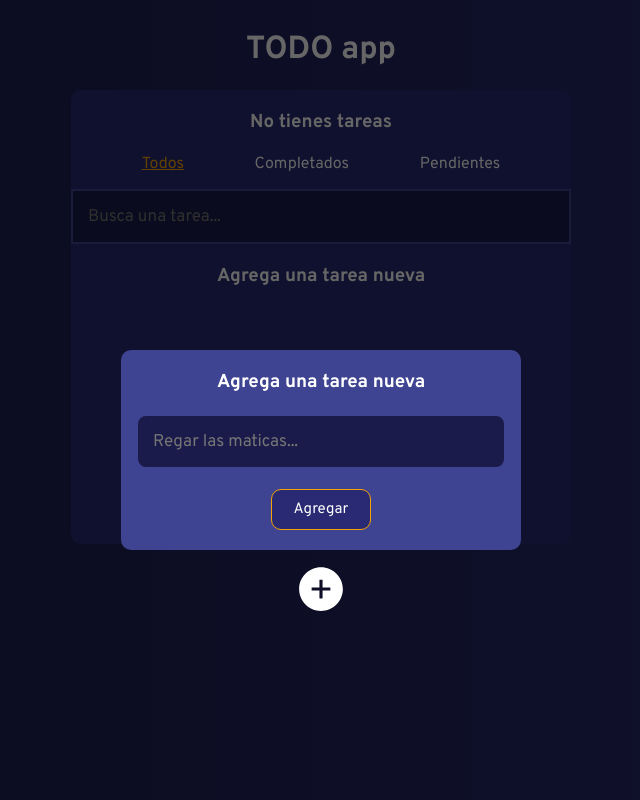
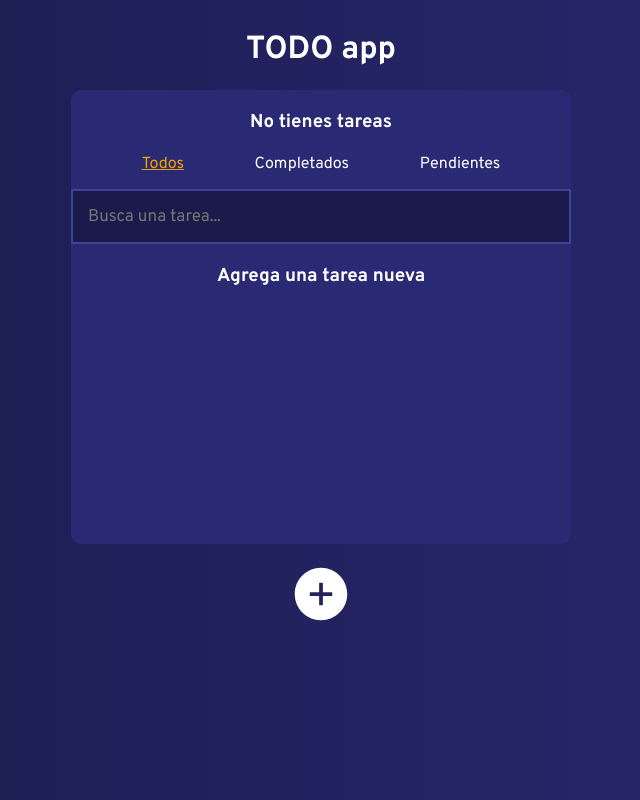
Before and after one commit to salvarez96/proyecto-curso-intro-react, a React (Create React App) app: page / in a window 1280 px wide. Shown: the whole page, without its empty margins (319-959 px from the left). Built offline with nearby package versions, Linux system fonts and the light colour scheme.

Commit message:
Agregando funcionalidad al botón del modal

```diff
--- a/src/components/CreateTodoButton.jsx
+++ b/src/components/CreateTodoButton.jsx
@@ -1,6 +1,7 @@
 import React from "react";
 import { AiFillPlusCircle } from 'react-icons/ai';
 import styled from "styled-components";
+import { TodoGlobalContext } from "../context/Provider";
 
 const Div = styled.div`
   margin: 0 auto;
@@ -10,21 +11,41 @@ const Div = styled.div`
   z-index: 1;
 
   & svg {
-    width: 50px;
-    height: 50px;
-    transition: transform 0.2s;
+    width: 60px;
+    height: 60px;
+    transition: transform 0.4s;
   }
 
-  &:hover svg {
-    transform: rotate(90deg);
-    color: var(--orange);
+  @media (hover: hover) and (pointer: fine) {
+    &.open-modal:hover svg {
+      transform: rotate(90deg);
+      color: var(--orange);
+      cursor: pointer;
+    }
+  }
+
+  &.close-modal svg {
+    transform: rotate(135deg);
+    color: red;
     cursor: pointer;
+
+    &:hover {
+      transform: rotate(135deg) scale(1.05);
+      color: red;
+      cursor: pointer;
+    }
   }
 `;
 
 export default function CreateTodoButton() {
+
+  const {modalOpen, setModalOpen} = React.useContext(TodoGlobalContext);
+
   return(
-    <Div>
+    <Div
+      onClick={() => setModalOpen(!modalOpen)}
+      className={modalOpen ? 'close-modal' : 'open-modal'}
+    >
       <AiFillPlusCircle />
     </Div>
  );
--- a/src/context/Provider.js
+++ b/src/context/Provider.js
@@ -55,6 +55,9 @@ export const Provider = ({ children }) => {
   }
   /* ------------------------------------------------------- */
 
+  // Lógica del modal y el botón
+  const [modalOpen, setModalOpen] = React.useState(false);
+
   return (
     <TodoGlobalContext.Provider value={{
       todos,
@@ -66,7 +69,9 @@ export const Provider = ({ children }) => {
       filterValue,
       setFilterValue,
       markCompleteTask,
-      deleteTask
+      deleteTask,
+      modalOpen,
+      setModalOpen
     }}>
       { children }
     </TodoGlobalContext.Provider>
--- a/src/modal/Modal.jsx
+++ b/src/modal/Modal.jsx
@@ -10,6 +10,7 @@ const Section = styled.section`
   background-color: rgba(0, 0, 0, 0.6);
   position: absolute;
   top: 0;
+  transition: all 1s;
 `;
 
 const Div = styled.div`
@@ -23,6 +24,7 @@ const Div = styled.div`
   border-radius: 10px;
   padding: 20px 15px;
   text-align: center;
+  transform: scale(1);
 
   & input[type='text'] {
     margin: 20px 0;
@@ -48,10 +50,11 @@ const Div = styled.div`
 
 export default function Modal() {
 
-  const {searchedTodos} = React.useContext(TodoGlobalContext);
+  const {modalOpen} = React.useContext(TodoGlobalContext);
 
   return (
     <>
+      {modalOpen &&
         <Section>
           <Div>
             <h3>Agrega una tarea nueva</h3>
@@ -62,6 +65,7 @@ export default function Modal() {
             <button type='button' className='add-button'>Agregar</button>
           </Div>
         </Section>
+      }
     </>
   )
 }
```
Lines whose indentation alone changed are shown as unchanged.
